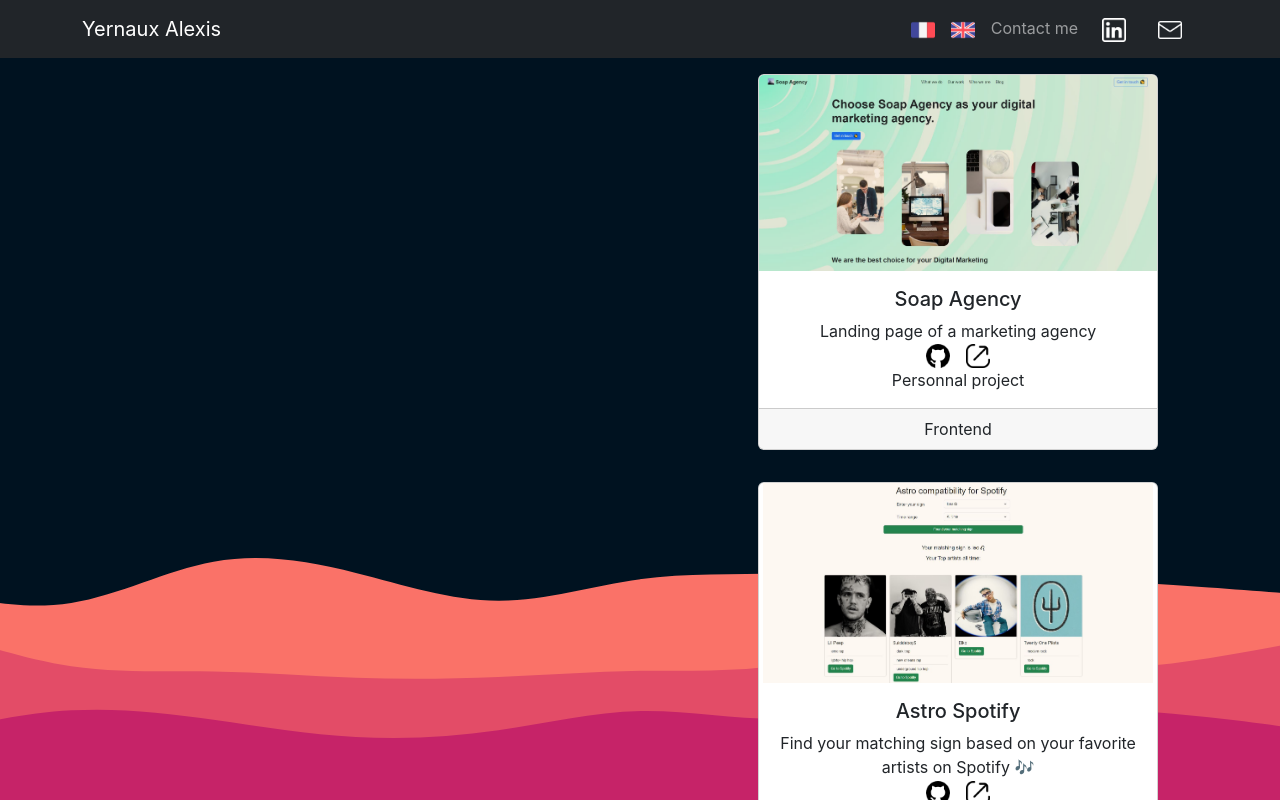
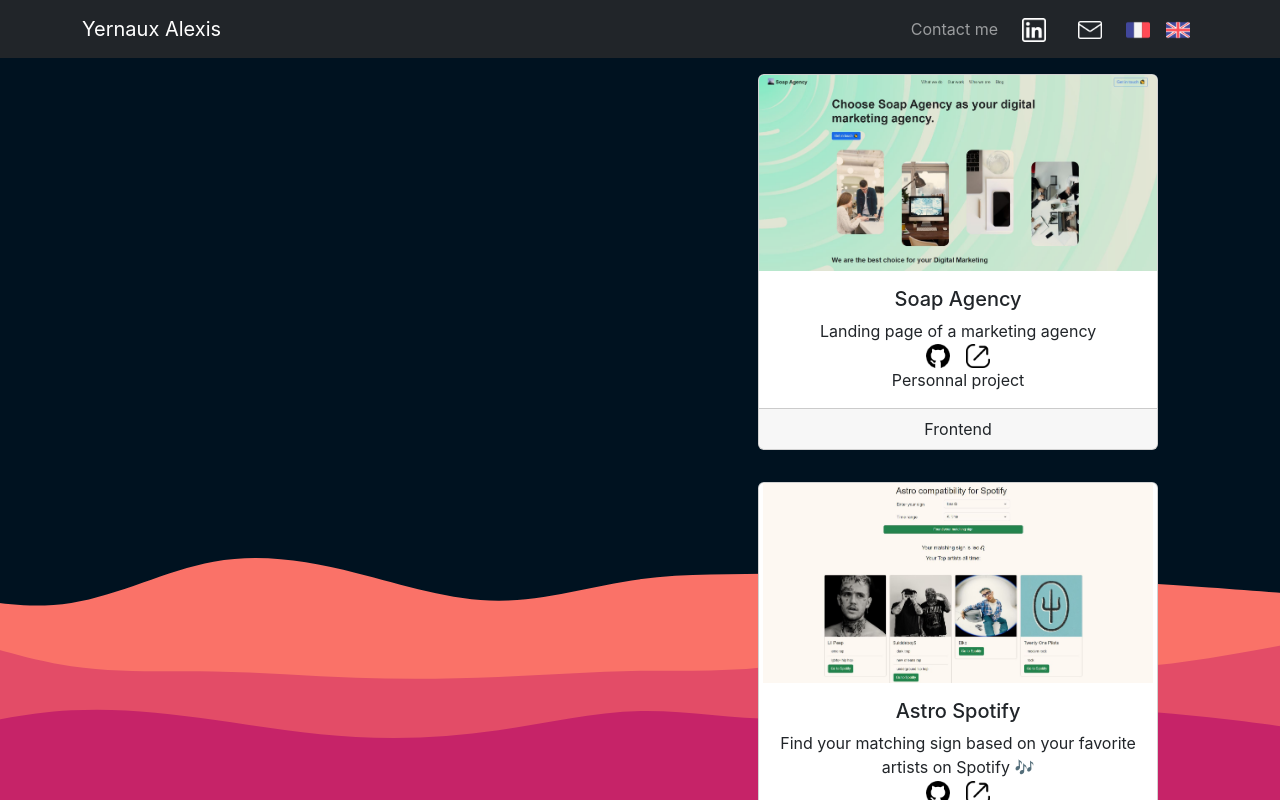
Before and after one commit to yernauxalex/portefolio-react, a React (Create React App) app: page / in a window 1280 px wide. Shown: the top 800 px of the page. Built offline with nearby package versions, Linux system fonts and the light colour scheme.

Commit message:
Fix responsive / css for small screen

```diff
--- a/src/App.css
+++ b/src/App.css
@@ -6,7 +6,7 @@
 }
 .card-custom{
   max-width: 25rem;
-  min-width: 25rem;
+  min-width: 20rem;
   margin: 1rem;
 }
 .card-banner{
--- a/src/components/Header.jsx
+++ b/src/components/Header.jsx
@@ -20,14 +20,17 @@
                 <Navbar.Collapse id="responsive-navbar-nav">
                     <Nav className="me-auto">
                     </Nav>
-                    <Nav>
-                        <Nav.Link onClick={event => toggleLanguage(event, 'fr-FR')}><img src={franceFlag} alt="logo" width="24" height="24" className="" /></Nav.Link>
-                        <Nav.Link onClick={event => toggleLanguage(event, 'en-GB')}><img src={ukFlag} alt="logo" width="24" height="24" className="" /></Nav.Link>
+                    <Nav className="d-flex align-items-center">
+
                         <Nav.Link eventKey={2} href="#contact">
                             Contact me
                         </Nav.Link>
                         <Nav.Link href="https://www.linkedin.com/in/yernauxalexis/" target="_blank" rel="noopener noreferrer"><img src={linkedinIcon} alt="logo" width="24" height="24" className="mx-2" /></Nav.Link>
                         <Nav.Link href="mailto: yernauxalex@gmail.com"><img src={emailIcon} alt="logo" width="24" height="24" className="mx-2" /></Nav.Link>
+                        <Nav.Item className="d-flex ">
+                            <Nav.Link onClick={event => toggleLanguage(event, 'fr-FR')}><img src={franceFlag} alt="logo" width="24" height="24" className="mx-2 mx-lg-0" /></Nav.Link>
+                            <Nav.Link onClick={event => toggleLanguage(event, 'en-GB')}><img src={ukFlag} alt="logo" width="24" height="24" className="mx-2 mx-lg-0" /></Nav.Link>
+                        </Nav.Item>
                     </Nav>
                 </Navbar.Collapse>
             </Container>
--- a/src/pages/Home.jsx
+++ b/src/pages/Home.jsx
@@ -24,8 +24,8 @@
     return (
         <>
             <Row className="mx-0">
-                <Col lg="auto" className="ps-5  pe-0 d-flex justify-content-center align-items-center">
-                    <Container className="profile">
+                <Col lg="auto" className="px-0 ps-lg-5 d-flex justify-content-center align-items-center">
+                    <Container className="py-5 profile">
                         <img src={profileIcon} alt="profile picture" width="200" height="200" className="img-rounded" />
                         <h1>Yernaux Alexis</h1>
                         {languageState.lang === 'fr-FR' ? (<p>Développeur fullstack junior cherchant un emploi en région Parisienne ou en remote</p>) :
```
